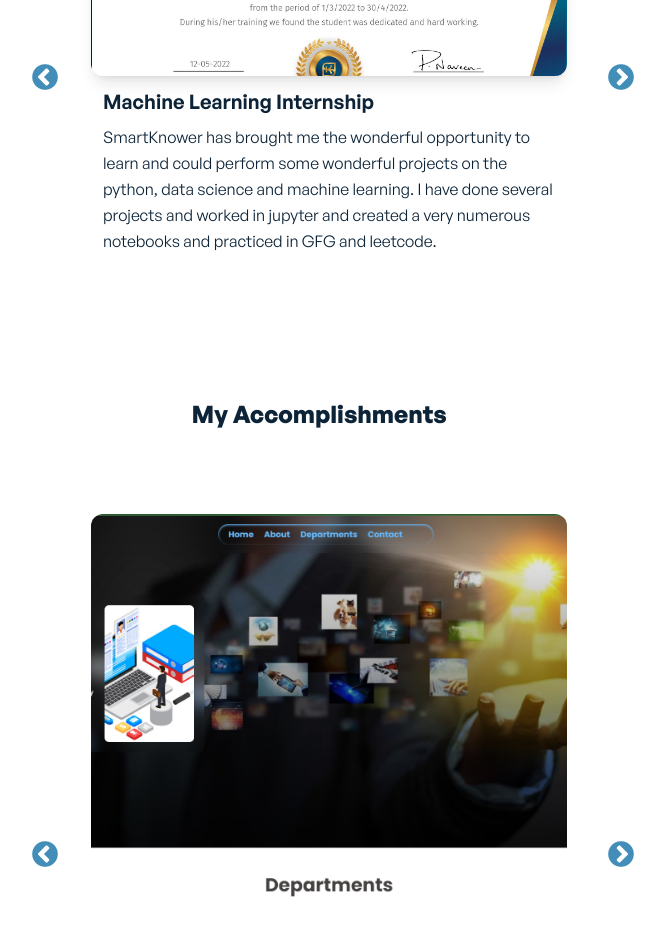
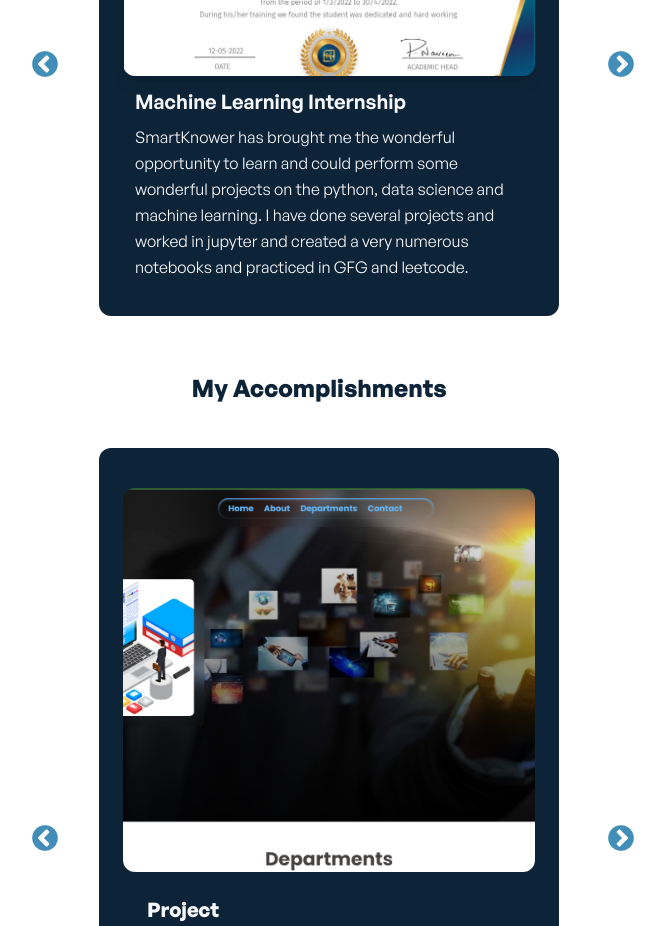
Before and after one commit to praveen2903/Portfolio, a React (Create React App) app: page /achievements in a window 1280 px wide. Shown: the part 400-1326 px from the top of the page, without its empty margins (321-986 px from the left). Built offline with nearby package versions, Linux system fonts and the light colour scheme.

Commit message:
done some changes

```diff
--- a/src/components/about/AboutClientSingle.jsx
+++ b/src/components/about/AboutClientSingle.jsx
@@ -10,7 +10,7 @@ import {
 
   export default function AboutClientSingle({image,title,description,link}) {
 	return (
-	  <Card className="w-full max-w-[26rem] shadow-lg mb-4 text-lg text-justify p-5">
+	  <Card className="w-full max-w-[26rem] shadow-lg mb-4 text-lg text-justify p-5 bg-primary-dark dark:bg-primary-light">
 		<CardHeader floated={false} color="blue-gray">
 		  <img
 			src={image}
@@ -20,11 +20,11 @@ import {
 		</CardHeader>
 		<CardBody>
 		  <div className="mb-3 flex items-center justify-between">
-			<Typography variant="h5" color="blue-gray" className="font-bold text-center">
+			<Typography variant="h5" color="blue-gray" className="font-bold text-center text-primary-light dark:text-primary-dark">
 			  {title}
 			</Typography>
 		  </div>
-		  <Typography color="gray">
+		  <Typography className="text-primary-light dark:text-primary-dark">
 			{description}
 		  </Typography>
 		</CardBody>
--- a/src/components/milestones/AccomplishmentCard.jsx
+++ b/src/components/milestones/AccomplishmentCard.jsx
@@ -10,7 +10,7 @@ import {
 const AccomplishmentCard = ({image,title,description}) => {
     return (
         <div>
-          <Card className="mt-6 mx-auto p-6">
+          <Card className="mt-6 p-6 mx-8 bg-primary-dark dark:bg-primary-light">
           <CardHeader color="blue-gray" className="h-56 overflow-hidden">
             <img
               src={image}
@@ -19,10 +19,10 @@ const AccomplishmentCard = ({image,title,description}) => {
             />
           </CardHeader>
           <CardBody className='p-3'>
-            <Typography variant="h5" color="blue-gray" className="mb-2 text-primary-dark">
+            <Typography variant="h5" color="blue-gray" className="mb-2 text-primary-light dark:text-primary-dark">
               {title}
             </Typography>
-            <Typography className='text-primary-dark'>
+            <Typography className='text-primary-light dark:text-primary-dark'>
               {description}
             </Typography>
           </CardBody>
--- a/src/components/milestones/ExperienceCard.jsx
+++ b/src/components/milestones/ExperienceCard.jsx
@@ -10,7 +10,7 @@ import { IoIosArrowRoundForward } from "react-icons/io";
 
 export default function ExperienceCard({image,title,description,link}) {
   return (
-    <Card className="mt-6 p-6 mx-auto">
+    <Card className="mt-6 p-6 mx-8 bg-primary-dark dark:bg-primary-light">
       <CardHeader shadow={false} floated={false} className="h-96 overflow-hidden">
         <img
           src={image}
@@ -20,13 +20,13 @@ export default function ExperienceCard({image,title,description,link}) {
       </CardHeader>
       <CardBody>
         <div className="mb-2 flex items-center justify-between">
-          <Typography color="blue-gray" className="font-bold text-xl text-primary-dark">
+          <Typography color="blue-gray" className="font-bold text-xl text-primary-light dark:text-primary-dark">
             {title}
           </Typography>
         </div>
         <Typography
           variant="small"
-          className="font-semibold opacity-75 text-primary-dark text-justify"
+          className="font-semibold opacity-75 text-primary-light dark:text-primary-dark text-justify"
         >
           {description}
         </Typography>
--- a/src/data/AccomplishmentsData.js
+++ b/src/data/AccomplishmentsData.js
@@ -15,25 +15,25 @@ const AccomplishmentsData = [
 		id: 2,
 		title: 'Azure Certification',
 		img: numpyblog,
-		description:"Microsoft Azure (AZ-204) is a robust cloud computing platform that empowers organizations to build, deploy, and manage applications on a global scale. Offering a comprehensive suite of services, Azure spans computing resources with Virtual Machines and Azure Kubernetes Service, diverse storage solutions like Blob Storage and Azure SQL Database, and a range of networking, identity, and security tools.",
+		description:"Microsoft Azure (AZ-204) is a robust cloud computing platform that empowers organizations to build, deploy, and manage applications on a global scale. Offering a comprehensive suite of services, Azure spans computing resources with Virtual Machines and Azure Kubernetes Services and etc..",
 	},
 	{
 		id: 3,
 		title: 'Salesforce certification',
 		img: pandasblog,
-		description:"Salesforce stands as a prominent cloud-based Customer Relationship Management (CRM) platform, playing a pivotal role in enhancing customer interactions and business processes. With its Sales Cloud, organizations can efficiently manage sales cycles, opportunities, and customer relationships. Service Cloud focuses on customer service, offering tools for case management and self-service portals.",
+		description:"Salesforce stands as a prominent cloud-based Customer Relationship Management (CRM) platform, playing a pivotal role in enhancing customer interactions and business processes. With its Sales Cloud, organizations can efficiently manage sales cycles, opportunities, and customer relations (CRM).",
 	},
 	{
 		id: 4,
 		title: 'FrontEnd Development',
 		img: firebase,
-		description:"Frontend development involves creating the user interface and user experience of a website or web application. Frontend developers use languages such as HTML, CSS, and JavaScript to build the visual elements that users interact with directly in their web browsers. HTML defines the structure of the content, CSS styles the layout.",
+		description:"Frontend development involves creating the user interface and user experience of a website or web application. Frontend developers use languages such as HTML, CSS, and JavaScript to build the visual elements that users interact with directly in their web browsers. HTML defines the Structure.  ",
 	},
 	{
 		id: 5,
 		title: 'Microsoft PowerBI',
 		img: tailwindcss,
-		description:"Power BI is a business analytics service by Microsoft that empowers organizations to visualize and analyze their data effectively. With intuitive drag-and-drop functionality, Power BI enables users to create interactive and customizable reports and dashboards. It connects to a variety of data sources, transforms raw data into meaningful insights.",
+		description:"Power BI is a business analytics service by Microsoft that empowers organizations to visualize and analyze their data effectively. With intuitive drag-and-drop functionality, Power BI enables users to create interactive and customizable reports and dashboards. It connects to a variety of data.",
 	},
 ];
 export default AccomplishmentsData
--- a/src/data/ExperienceData.js
+++ b/src/data/ExperienceData.js
@@ -11,14 +11,14 @@ const ExperienceData = [
 		id: 2,
 		title: 'Geeks for Geeks',
 		img: require('../images/achievements/gfg.png'),
-		description:"I have done many of the Data Structures and Algorithms DSA problems in GfG and I am standing currently 2nd in my Institution in the ranking of geeks for geeks and have 250 geek bits.",
+		description:"I have done many of the Data Structures and Algorithms DSA problems in GfG and I am standing currently 2nd in my Institution in the ranking of geeks for geeks and have 250 geek bits. I have learned the topics such as dynamic programming, Greedy algorithm, trees and graph algorithms by solving the DSA problems in Geeks for Geeks.",
 		link:"https://auth.geeksforgeeks.org/user/vvit20bq1a05l0",
 	},
 	{
 		id: 3,
 		title: 'LeetCode',
 		img: require('../images/achievements/leetcode.png'),
-		description:"LeetCode is a popular online platform that offers a vast collection of coding challenges designed to improve algorithmic and problem-solving skills. These problems cover a wide range of difficulty levels and topics, including arrays, strings, linked lists, trees, dynamic programming, and more.	",
+		description:"LeetCode is a popular online platform that offers a vast collection of coding challenges designed to improve algorithmic and problem-solving skills. These problems cover a wide range of difficulty levels and topics, including arrays, strings, linked lists, trees, dynamic programming, and more.I have learned the topics such as dynamic programming, Greedy algorithm, trees and graph algorithms by solving the DSA problems in Leetcode.",
 		link:"https://leetcode.com/Rokkamsaipraveen/",
 	},
 	{
--- a/src/data/clientsData.js
+++ b/src/data/clientsData.js
@@ -18,28 +18,28 @@ export const clientsData = [
 		id: 2,
 		title: 'Numpy',
 		img: numpyblog,
-		description:"Machine Learning represents a transformative frontier in the realm of computer science, empowering systems to learn patterns and make informed decisions without explicit programming. At its core, Machine Learning enables computers to refine their performance over time by leveraging data-driven insights.",
+		description:"Numpy stands as a foundational library in the field of machine learning, providing a robust framework for numerical operations and array manipulations in Python. Essential for data handling, Numpy facilitates efficient storage and manipulation of large datasets, crucial for machine learning algorithms.",
 		link:"https://praveen03.hashnode.dev/numpy-operations",
 	},
 	{
 		id: 3,
 		title: 'Pandas',
 		img: pandasblog,
-		description:"Machine Learning represents a transformative frontier in the realm of computer science, empowering systems to learn patterns and make informed decisions without explicit programming. At its core, Machine Learning enables computers to refine their performance over time by leveraging data-driven insights.",
+		description:"Pandas, a powerful Python library, plays a pivotal role in the landscape of data science and machine learning. Offering high-performance, easy-to-use data structures, Pandas simplifies data manipulation and analysis. At its core are two primary structures: Series and DataFrame or spreadsheet or 2-D.  ",
 		link:"https://praveen03.hashnode.dev/pandas-in-data-science",
 	},
 	{
 		id: 4,
 		title: 'Firebase',
 		img: firebase,
-		description:"Machine Learning represents a transformative frontier in the realm of computer science, empowering systems to learn patterns and make informed decisions without explicit programming. At its core, Machine Learning enables computers to refine their performance over time by leveraging data-driven insights.",
+		description:"Firebase is a comprehensive mobile and web application development platform that provides a wide range of services and tools to simplify and accelerate the development process. It is developed and maintained by Google. Firebase offers both real-time database capabilities and a set of additional services.",
 		link:"https://praveen03.hashnode.dev/firebase-setup-in-react-js",
 	},
 	{
 		id: 5,
 		title: 'TailwindCss',
 		img: tailwindcss,
-		description:"Machine Learning represents a transformative frontier in the realm of computer science, empowering systems to learn patterns and make informed decisions without explicit programming. At its core, Machine Learning enables computers to refine their performance over time by leveraging data-driven insights.",
+		description:"Tailwind CSS is a utility-first CSS framework that provides a set of pre-built, low-level utility classes to quickly build modern and responsive user interfaces. Unlike traditional CSS frameworks that come with predefined components, Tailwind CSS focuses on providing a flexible set of utility classes.   ",
 		link:"https://praveen03.hashnode.dev/style-your-react-app-with-tailwindcss",
 	},
 ];
```
